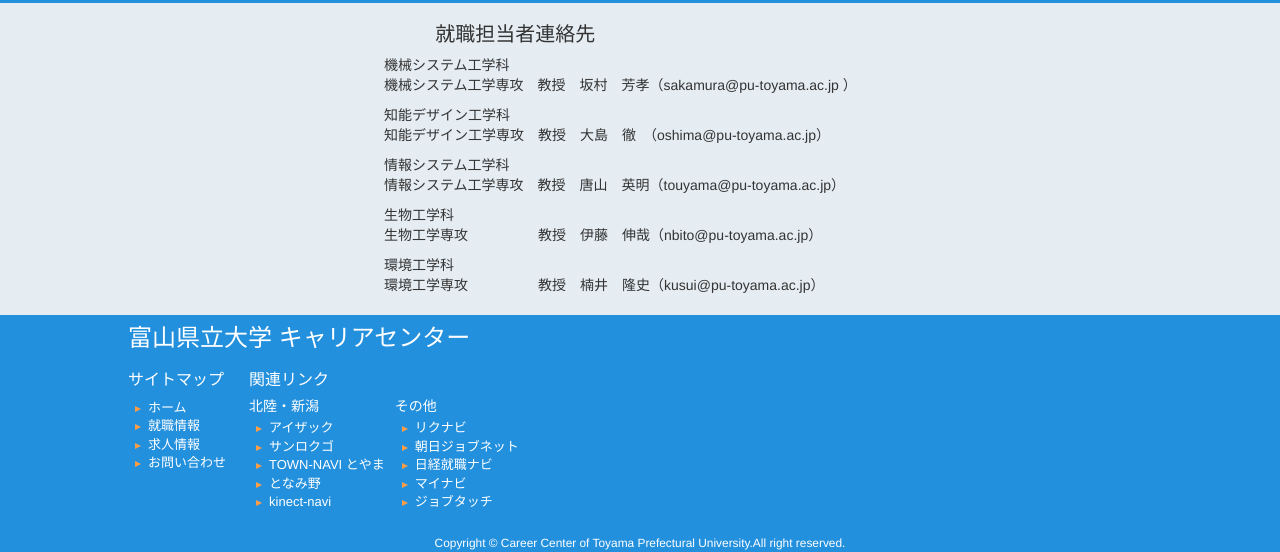
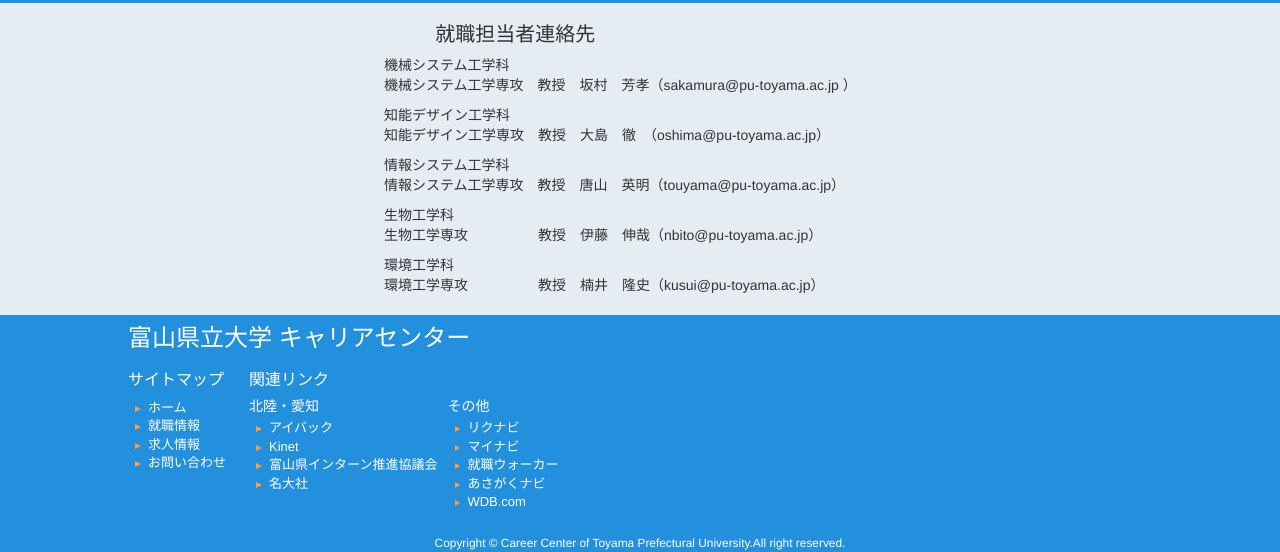
Before and after one commit to stealpattan/koakuma_ccp, a PHP site: page /allnews.php in a window 1280 px wide. Shown: the part 372-924 px from the top of the page. Run offline with PHP 8.4, Linux system fonts and the light colour scheme; data comes from the database, SQL or seed files in the repository; data that the repository does not hold is empty.

Commit message:
footer.phpの修正

```diff
--- a/ccp/footer.php
+++ b/ccp/footer.php
@@ -29,23 +29,22 @@
         <h2>関連リンク</h2>
         <ul class="foot_link">
           <li>
-            <h3>北陸・新潟</h3>
+            <h3>北陸・愛知</h3>
             <ul class="foot_list">
-              <li><a href="#"><span>アイザック</span></a></li>
-              <li><a href="#"><span>サンロクゴ</span></a></li>
-              <li><a href="#"><span>TOWN-NAVI とやま</span></a></li>
-              <li><a href="#"><span>となみ野</span></a></li>
-              <li><a href="#"><span>kinect-navi</span></a></li>
+              <li><a href="http://www.ibac.co.jp/"><span>アイバック</span></a></li>
+              <li><a href="http://kitanippon.jp/kinet/2017/top/"><span>Kinet</span></a></li>
+              <li><a href="http://www.internship-toyama.jp/"><span>富山県インターン推進協議会</span></a></li>
+              <li><a href="http://www.meidaisha.co.jp/"><span>名大社</span></a></li>
             </ul>
           </li>
           <li>
             <h3>その他</h3>
             <ul class="foot_list">
               <li><a href="#"><span>リクナビ</span></a></li>
-              <li><a href="#"><span>朝日ジョブネット</span></a></li>
-              <li><a href="#"><span>日経就職ナビ</span></a></li>
               <li><a href="#"><span>マイナビ</span></a></li>
-              <li><a href="#"><span>ジョブタッチ</span></a></li>
+              <li><a href="https://www.s-walker.net/"><span>就職ウォーカー</span></a></li>
+              <li><a href="https://www.gakujo.ne.jp/2018/"><span>あさがくナビ</span></a></li>
+              <li><a href="https://www.wdb.com/office/"><span>WDB.com</span></a></li>
             </ul>
           </li>
         </ul>
```
